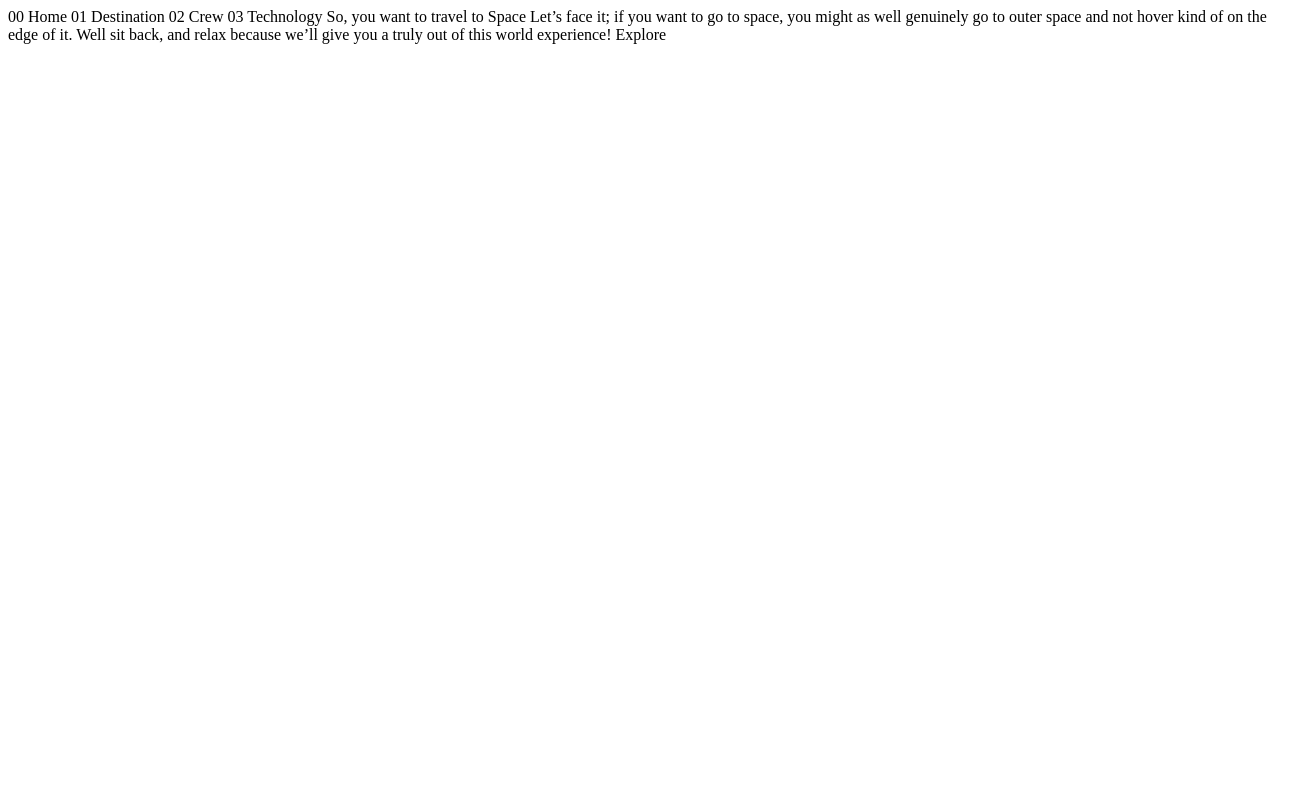
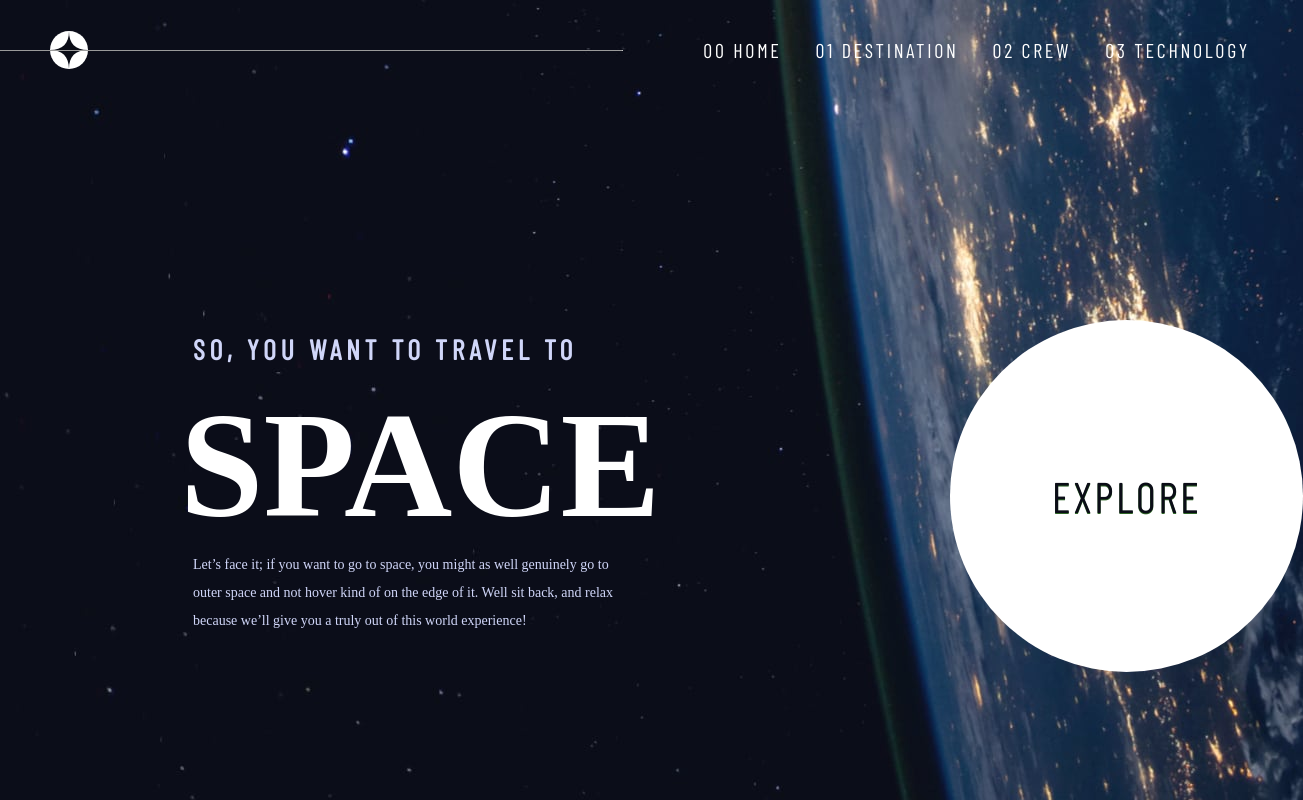
Before and after one commit to Dcard2010/Dcard2010.github.io, a plain HTML site: page spaceTourism/main/index.html in a window 1280 px wide. Shown: the whole page, 1303 px wide, since content can reach past the window. Drawn offline with nearby package versions, Linux system fonts and the light colour scheme; a web font is replaced by a local one.

Commit message:
Complete Space Tourism landing page

```diff
--- a/spaceTourism/main/index.html
+++ b/spaceTourism/main/index.html
@@ -1,27 +1,47 @@
 <!DOCTYPE html>
 <html lang="en">
+
 <head>
   <meta charset="UTF-8">
   <meta name="viewport" content="width=device-width, initial-scale=1.0">
 
   <link rel="icon" type="image/png" sizes="32x32" href="./assets/favicon-32x32.png">
+  <link rel="stylesheet" href="styles.css">
+  <link rel="preconnect" href="https://fonts.googleapis.com">
+  <link rel="preconnect" href="https://fonts.gstatic.com" crossorigin>
+  <link href="https://fonts.googleapis.com/css2?family=Barlow+Condensed&display=swap" rel="stylesheet">
+  <link rel="preconnect" href="https://fonts.gstatic.com" crossorigin>
+  <link href="https://fonts.googleapis.com/css2?family=Barlow+Condensed&family=Bellefair&display=swap" rel="stylesheet">
 
   <title>Frontend Mentor | Space tourism website</title>
 </head>
+
 <body>
 
-  00 Home
-  01 Destination
-  02 Crew
-  03 Technology
+  <div class="topMenu">
+    <img src="assets/shared/logo.svg" />
 
-  So, you want to travel to
-  Space
-  Let’s face it; if you want to go to space, you might as well genuinely go to
-  outer space and not hover kind of on the edge of it. Well sit back, and relax
-  because we’ll give you a truly out of this world experience!
+    <div class="menuLinks">
+      <hr />
+      <p id="homeLink">00 HOME</p>
+      <p>01 DESTINATION</p>
+      <p>02 CREW</p>
+      <p>03 TECHNOLOGY</p>
+    </div>
+  </div>
 
-  Explore
+  <div class="content">
+    <div class="bodyText">
+      <h5 id="travelToP">SO, YOU WANT TO TRAVEL TO</h5>
+      <h1>SPACE</h1>
+      <p>
+        Let’s face it; if you want to go to space, you might as well genuinely go to
+        outer space and not hover kind of on the edge of it. Well sit back, and relax
+        because we’ll give you a truly out of this world experience!</p>
+    </div>
+    <a href="#" class="myButton">EXPLORE</a>
+  </div>
 
 </body>
+
 </html>
--- /dev/null
+++ b/spaceTourism/main/styles.css
@@ -0,0 +1,98 @@
+body {
+  background-image: url("assets/home/background-home-desktop.jpg");
+  margin: 0;
+}
+
+.topMenu {
+  color: #FFFFFF;
+  height: 65px;
+  margin-top: 17px;
+}
+
+.topMenu img {
+  float: left;
+  height: 38px;
+  margin-top: 14px;
+  margin-left: 50px;
+}
+
+.topMenu hr {
+  width: 95%;
+  margin: 0;
+  border-bottom: none;
+  top: 33px;
+  right: 625px;
+  position: relative;
+}
+
+.menuLinks {
+  display: inline-block;
+  -webkit-backdrop-filter: blur(50px);
+  float: right;
+}
+
+.menuLinks p {
+  display: inline-block;
+  font-family: 'Barlow Condensed', sans-serif;
+  font-size: 20px;
+  padding-right: 30px;
+  letter-spacing: 2.7px;
+}
+
+#homeLink {
+  padding-left: 100px;
+}
+
+.bodyText {
+  width: 460px;
+  margin-top: 250px;
+  margin-left: 180px;
+}
+
+.bodyText h1 {
+  color: #FFFFFF;
+  font-size: 150px;
+  margin: 13px 0 0 0;
+  font-family: 'Bellefair', serif;
+}
+
+.bodyText h5 {
+  font-family: 'Barlow Condensed', sans-serif;
+  font-size: 28px;
+  color: #D0D6F9;
+  letter-spacing: 4.75px;
+  margin: 0 0 0 13px;
+}
+
+.bodyText p {
+  color: #D0D6F9;
+  font-size: 14px;
+  margin: 0 0 0 13px;
+  line-height: 2;
+}
+
+
+.myButton {
+	background-color:#ffffff;
+	border-radius:100%;
+	display:inline-block;
+	cursor:pointer;
+	color:#0B0D17;
+	font-family: 'Barlow Condensed', sans-serif;
+	font-size: 43px;
+  letter-spacing: 2.75px;
+	padding:150px 102px;
+	text-decoration:none;
+	text-shadow:0px 1px 0px #2f6627;
+  float: right;
+  position: absolute;
+  top: 320px;
+  left: 950px;
+}
+.myButton:hover {
+	background-color:#5cbf2a;
+}
+.myButton:active {
+	position:relative;
+	top:1px;
+}
```
Also changed, not shown: index.html (+1 -0 lines), 1 other file.
